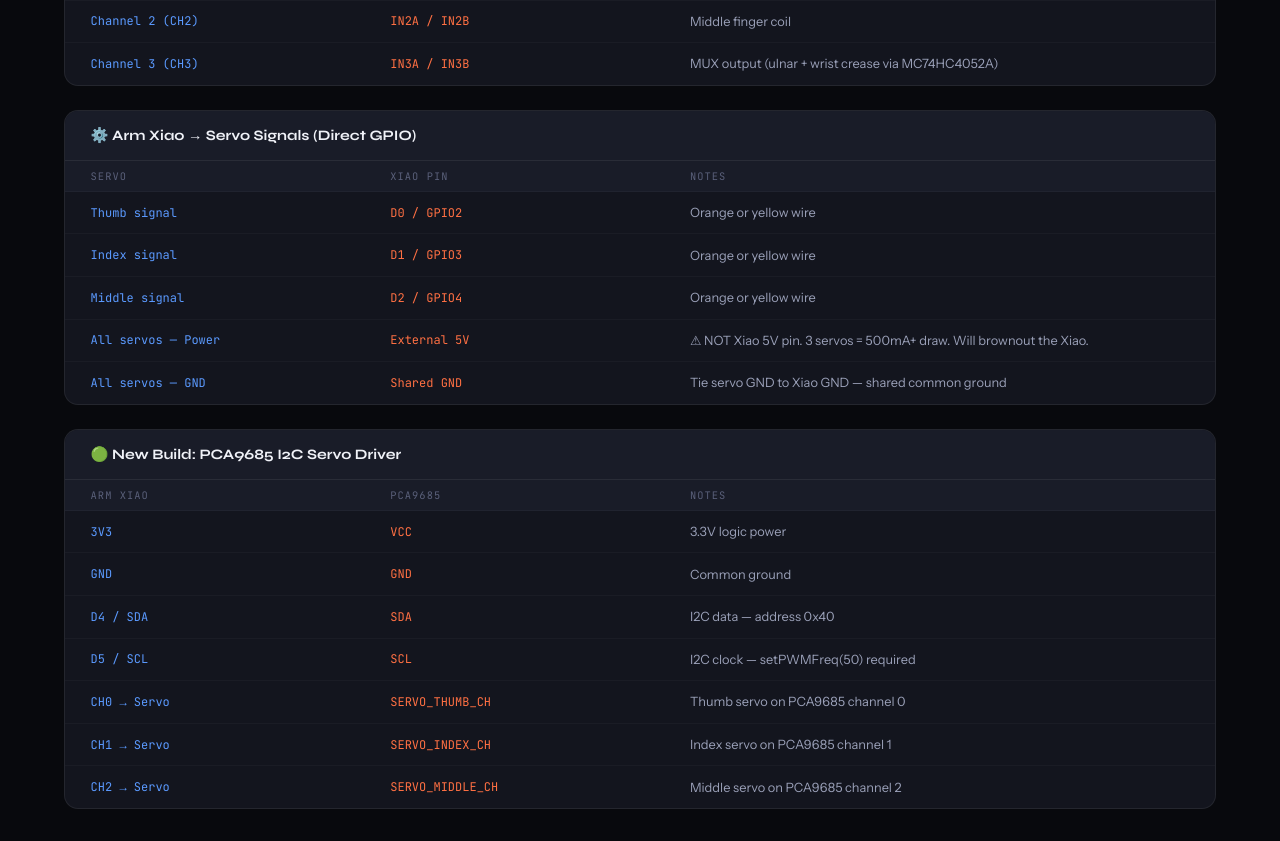
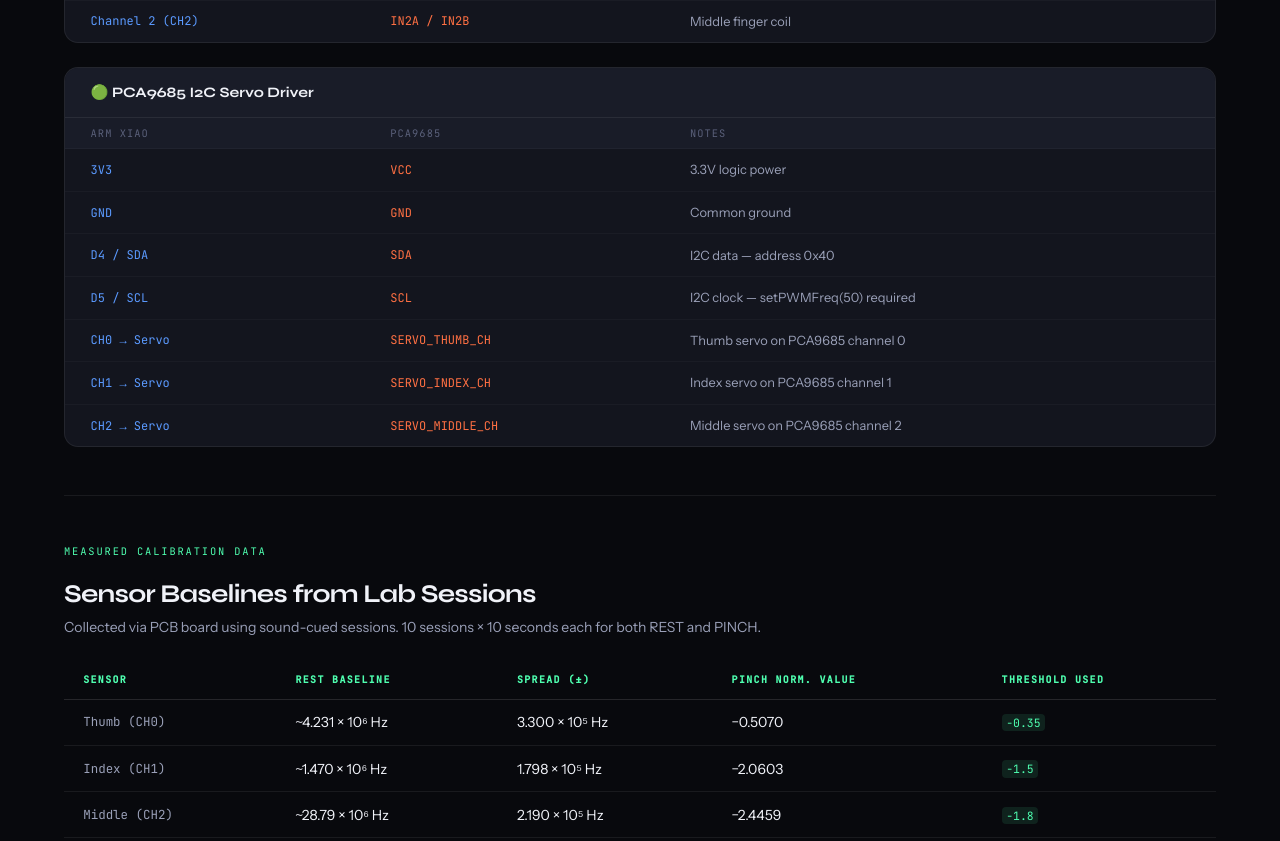
Before and after one commit to ecuadior/files, a website: page views/hardware.html in a window 1280 px wide. Shown: the part 2380-3221 px from the top of the page. Drawn offline with Linux system fonts and the light colour scheme.

Commit message:
remove some hardware info

```diff
--- a/views/hardware.html
+++ b/views/hardware.html
@@ -113,23 +113,9 @@
       <div class="wiring-row"><span class="from">Channel 0 (CH0)</span><span class="to">IN0A / IN0B</span><span class="note">Thumb coil — 2 wire ends, polarity doesn't matter</span></div>
       <div class="wiring-row"><span class="from">Channel 1 (CH1)</span><span class="to">IN1A / IN1B</span><span class="note">Index finger coil</span></div>
       <div class="wiring-row"><span class="from">Channel 2 (CH2)</span><span class="to">IN2A / IN2B</span><span class="note">Middle finger coil</span></div>
-      <div class="wiring-row"><span class="from">Channel 3 (CH3)</span><span class="to">IN3A / IN3B</span><span class="note">MUX output (ulnar + wrist crease via MC74HC4052A)</span></div>
     </div>
-
     <div class="hw-spec-group">
-      <div class="hw-spec-header">⚙️ Arm Xiao → Servo Signals (Direct GPIO)</div>
-      <div class="wiring-row" style="font-family:var(--font-mono); font-size:0.65rem; color:var(--text3); letter-spacing:0.1em; padding:0.5rem 1.6rem; background:var(--surface2);">
-        <span>SERVO</span><span>XIAO PIN</span><span>NOTES</span>
-      </div>
-      <div class="wiring-row"><span class="from">Thumb signal</span><span class="to">D0 / GPIO2</span><span class="note">Orange or yellow wire</span></div>
-      <div class="wiring-row"><span class="from">Index signal</span><span class="to">D1 / GPIO3</span><span class="note">Orange or yellow wire</span></div>
-      <div class="wiring-row"><span class="from">Middle signal</span><span class="to">D2 / GPIO4</span><span class="note">Orange or yellow wire</span></div>
-      <div class="wiring-row"><span class="from">All servos — Power</span><span class="to">External 5V</span><span class="note">⚠ NOT Xiao 5V pin. 3 servos = 500mA+ draw. Will brownout the Xiao.</span></div>
-      <div class="wiring-row"><span class="from">All servos — GND</span><span class="to">Shared GND</span><span class="note">Tie servo GND to Xiao GND — shared common ground</span></div>
-    </div>
-
-    <div class="hw-spec-group">
-      <div class="hw-spec-header">🟢 New Build: PCA9685 I2C Servo Driver</div>
+      <div class="hw-spec-header">🟢  PCA9685 I2C Servo Driver</div>
       <div class="wiring-row" style="font-family:var(--font-mono); font-size:0.65rem; color:var(--text3); letter-spacing:0.1em; padding:0.5rem 1.6rem; background:var(--surface2);">
         <span>ARM XIAO</span><span>PCA9685</span><span>NOTES</span>
       </div>
```
